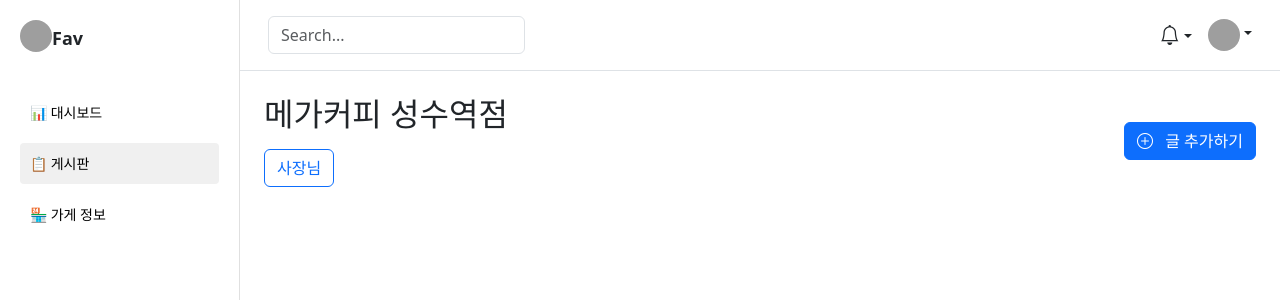
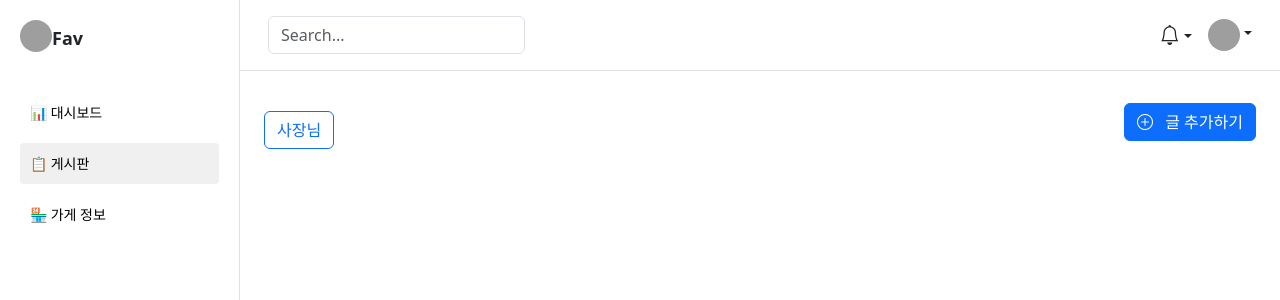
Before and after one commit to yujeongFE/Fav-FE, a React (Vite) app: page /board in a window 1280 px wide. Shown: the top 300 px of the page. Built offline with nearby package versions, Linux system fonts and the light colour scheme; grey boxes are pictures that could not be loaded.

Commit message:
feat: 상점명 추가

```diff
--- a/src/routes/board/pages.jsx
+++ b/src/routes/board/pages.jsx
@@ -12,6 +12,7 @@
   const [posts, setPosts] = useState([]);
   const [currentPost, setCurrentPost] = useState(null);
   const [bossId, setBossId] = useState("");
+  const [store_Name, setStore_Name] = useState("");
 
   const getCookie = (cookieName) => {
     const cookies = document.cookie.split("; ");
@@ -44,6 +45,17 @@
   useEffect(() => {
     if (bossId) {
       fetchPosts(bossId);
+
+      const fetchStoreName = async () => {
+        try {
+          const response = await axios.get(`http://localhost:3000/storeInfo/${bossId}`);
+          setStore_Name(response.data.storeName);
+        } catch (error) {
+          console.error("Error fetching store name:", error);
+        }
+      };
+
+      fetchStoreName();
     }
   }, [bossId]);
 
@@ -146,7 +158,7 @@
     <main className="flex-grow-1 p-4 white">
       <div className="d-flex justify-content-between align-items-center mb-4">
         <div>
-          <h1 className="h2 fw-bold">메가커피 성수역점</h1>
+          <h1 className="h2 fw-bold">{store_Name}</h1>
           <button className="btn btn-outline-primary mt-2 me-2">사장님</button>
         </div>
         <button className="btn btn-primary" onClick={handleModalOpen}>
```
